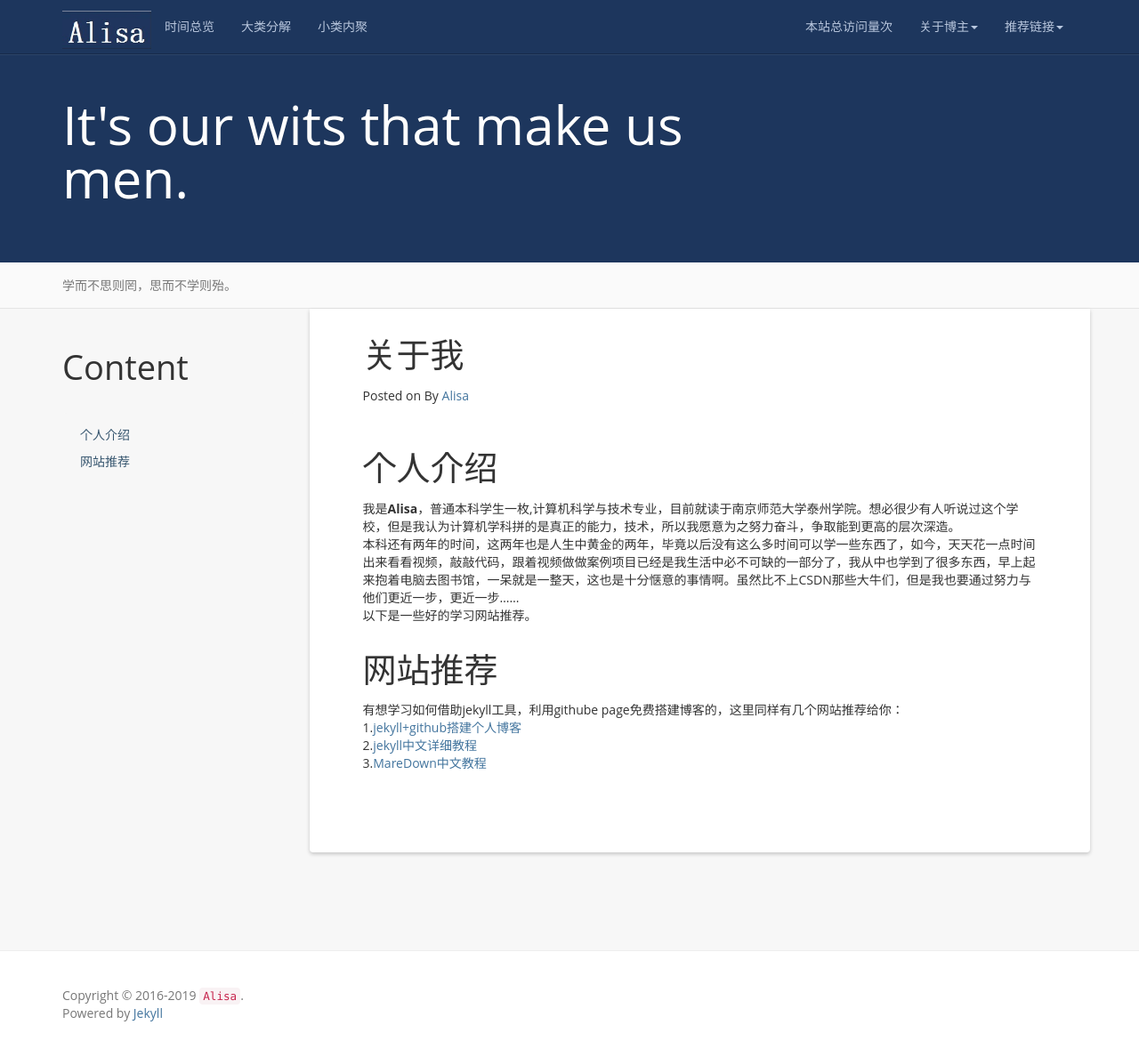
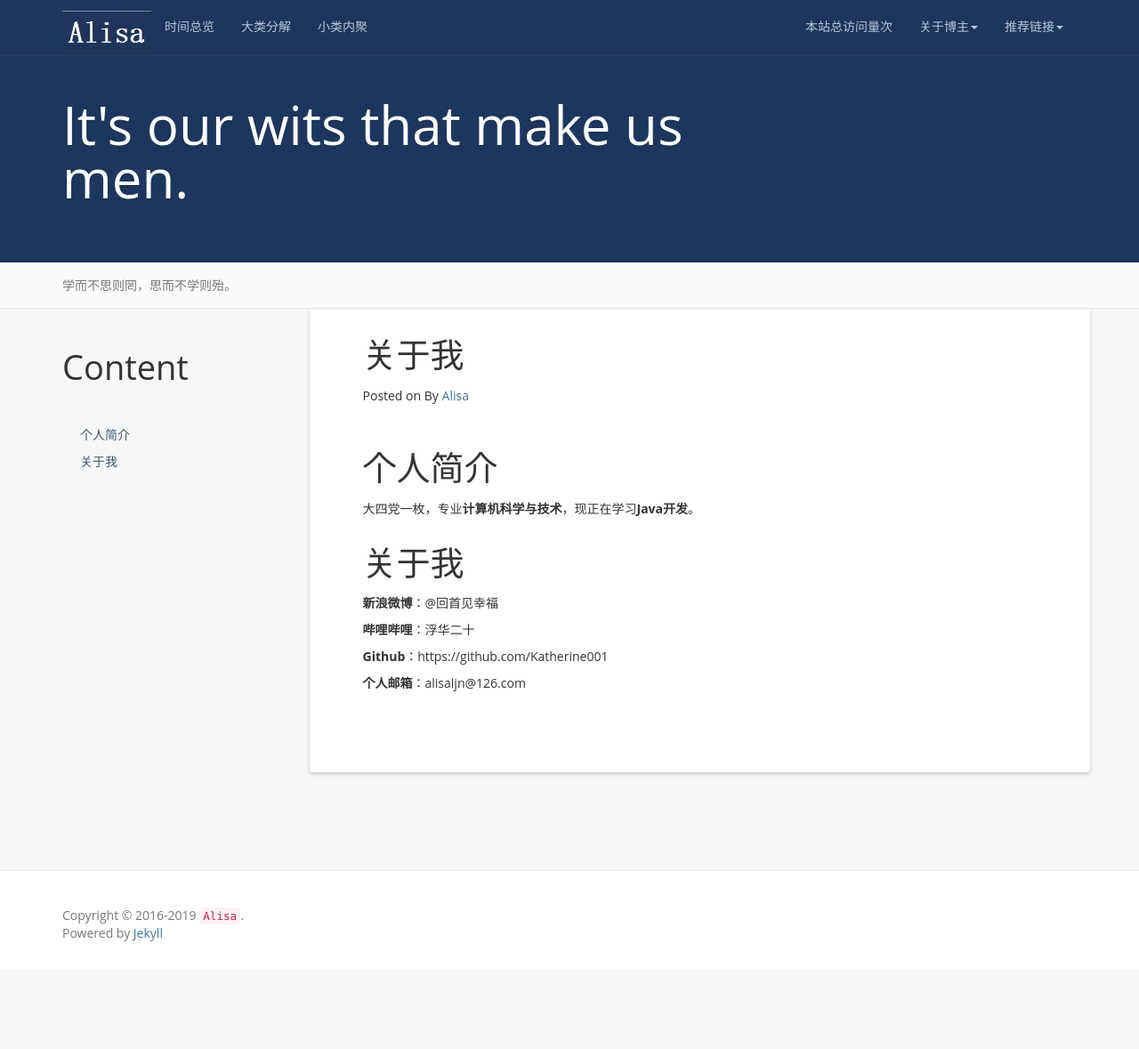
Before and after one commit to Katherine001/katherine001.github.io, a Jekyll site: the page built from reference.md, in a window 1280 px wide and 1179 px high. Shown: the whole window at 89% size. Built offline with Jekyll 4.4.1, drawn with Linux system fonts in a browser that asks for light colours; nearby versions of some CDN libraries; a script that is not in the unit is left out; comment, search, counter and statistics services are not loaded.

Commit message:
Update reference.md
jieshao

```diff
--- a/reference.md
+++ b/reference.md
@@ -7,14 +7,16 @@ permalink: /reference/
 * content
 {:toc}
 
+# 个人简介
 
+大四党一枚，专业**计算机科学与技术**，现正在学习**Java开发**。
 
-# 个人介绍
-我是<strong>Alisa</strong>，普通本科学生一枚,计算机科学与技术专业，目前就读于南京师范大学泰州学院。想必很少有人听说过这个学校，但是我认为计算机学科拼的是真正的能力，技术，所以我愿意为之努力奋斗，争取能到更高的层次深造。
-本科还有两年的时间，这两年也是人生中黄金的两年，毕竟以后没有这么多时间可以学一些东西了，如今，天天花一点时间出来看看视频，敲敲代码，跟着视频做做案例项目已经是我生活中必不可缺的一部分了，我从中也学到了很多东西，早上起来抱着电脑去图书馆，一呆就是一整天，这也是十分惬意的事情啊。虽然比不上CSDN那些大牛们，但是我也要通过努力与他们更近一步，更近一步……
-以下是一些好的学习网站推荐。
-# 网站推荐
-有想学习如何借助jekyll工具，利用githube page免费搭建博客的，这里同样有几个网站推荐给你：
-1.[jekyll+github搭建个人博客](https://bigballon.github.io/posts/jekyll-github.html)
-2.[jekyll中文详细教程](http://jekyllcn.com/)
-3.[MareDown中文教程](http://www.appinn.com/markdown/index.html#misc)
+# 关于我
+
+**新浪微博**：@回首见幸福
+
+**哔哩哔哩**：浮华二十
+
+**Github**：https://github.com/Katherine001
+
+**个人邮箱**：alisaljn@126.com
```
